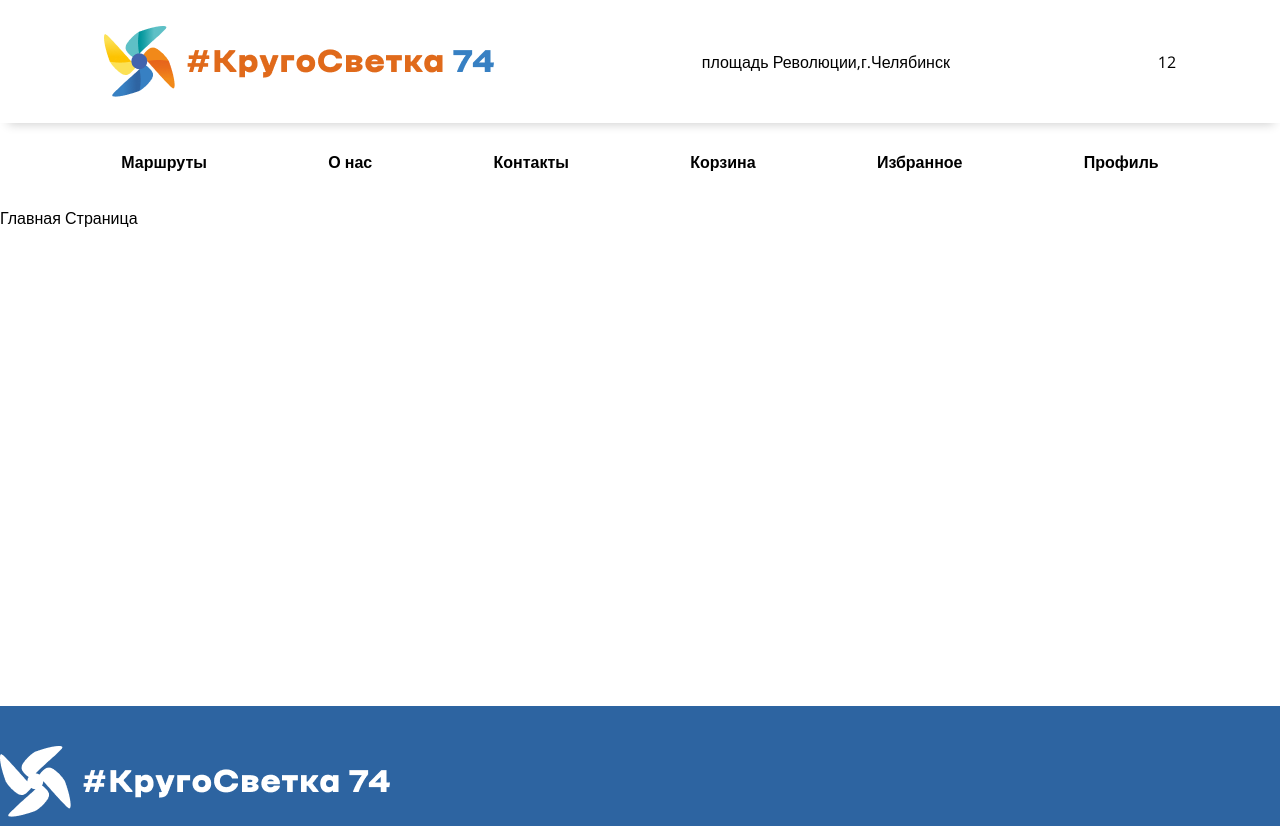
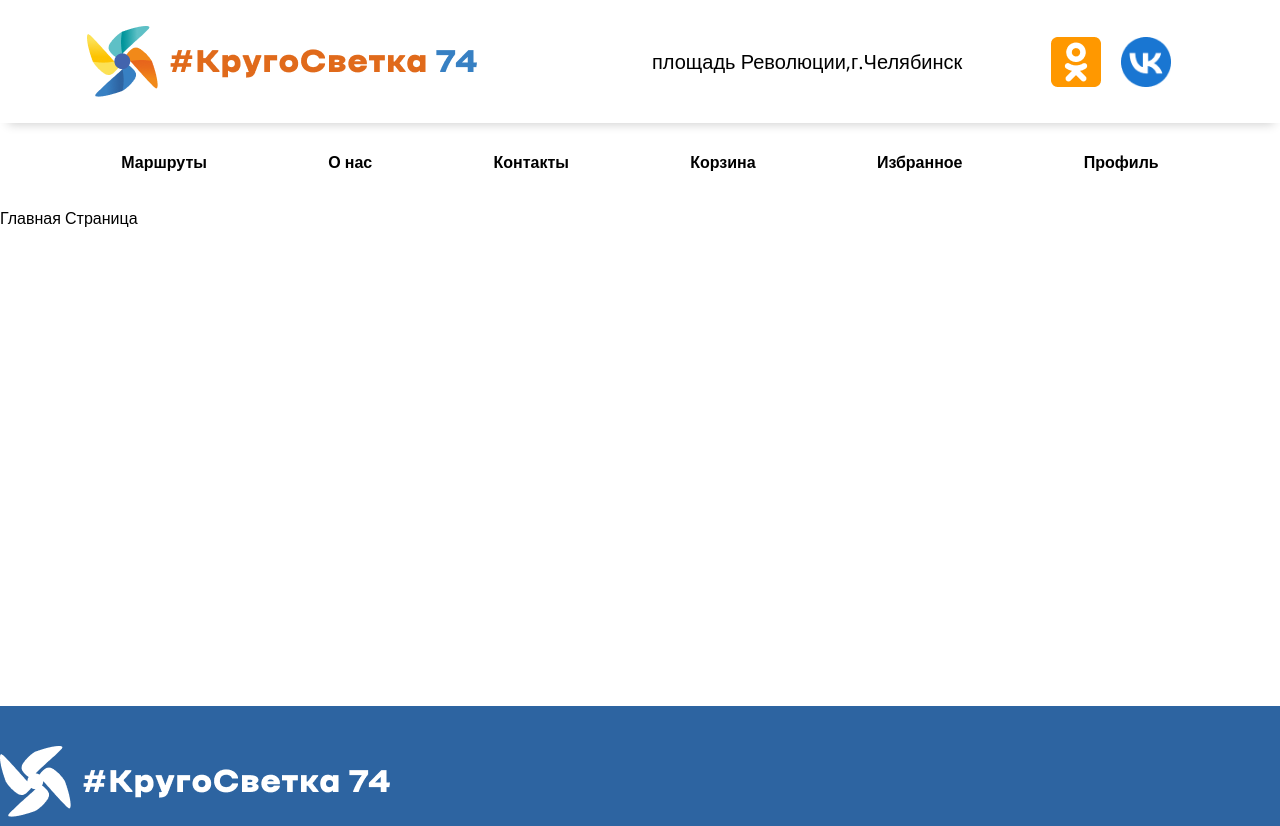
Before and after one commit to fadeevvania/Krugosvetka74, a React (Create React App) app in the folder my-app/: page / in a window 1280 px wide. Built offline with nearby package versions, Linux system fonts and the light colour scheme.

Commit message:
запушил с --save

```diff
--- a/my-app/src/components/Header/Header.jsx
+++ b/my-app/src/components/Header/Header.jsx
@@ -1,16 +1,23 @@
 import React from 'react'
 import { Link } from 'react-router-dom'
 import Logo from '../../img/logo.png'
+import OK from '../../img/OK.png';
+import VK from '../../img/VK.png';
+
 import './Header.scss'
 const Header = () => {
     return (
         <div className='Header'>
             <div className="container">
+                <div className="logo">
                     <Link to="/"><img src={Logo} alt="" /></Link>
+                </div>
+                <div className="info">
                     <p>площадь Революции,г.Челябинск</p>
                     <div className="icons">
-                    <p>1</p>
-                    <p>2</p>
+                        <img className='icon' src={OK} alt="" />
+                        <img className='icon' src={VK} alt="" />
+                    </div>
                 </div>
             </div>
             <div className="links">
--- a/my-app/src/components/Header/Header.scss
+++ b/my-app/src/components/Header/Header.scss
@@ -1,6 +1,6 @@
 .Header{
     p{
-        font-size: 16px;
+        font-size: 20px;
     }
     .link {
         text-decoration: none;
@@ -12,11 +12,29 @@
         height: 123px;
         display: flex;
         align-items: center;
-        justify-content: space-around;
         box-shadow: 1px 8px 10px -7px rgba(0,0,0,.2);
-        .icons{
+        .logo{
+            width: 44%;
             display: flex;
+            justify-content:center;
+
         }
+        .info{
+            width: 56%;
+            display: flex;
+            justify-content: space-evenly;
+            align-items: center;
+            .icons{
+                display: flex;
+                .icon{
+                    width: 50px;
+                    height: 50px;
+                    display: flex;
+                    margin-right: 20px;
+                }
+            }
+        }
+
 
     }
     .links{
```
Also changed, not shown: my-app/src/img/OK.png (added), my-app/src/img/VK.png (added). Lines whose indentation alone changed are shown as unchanged.
